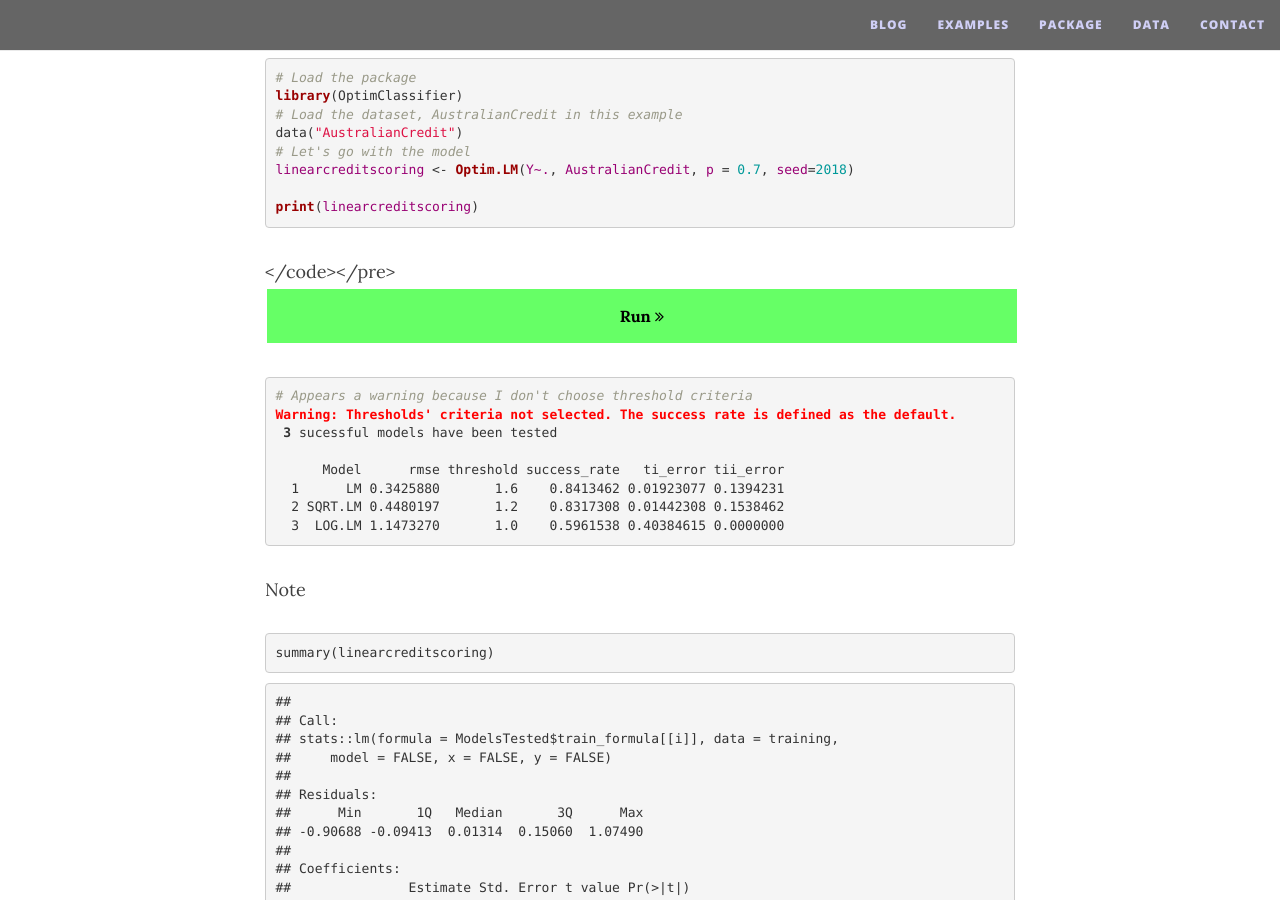
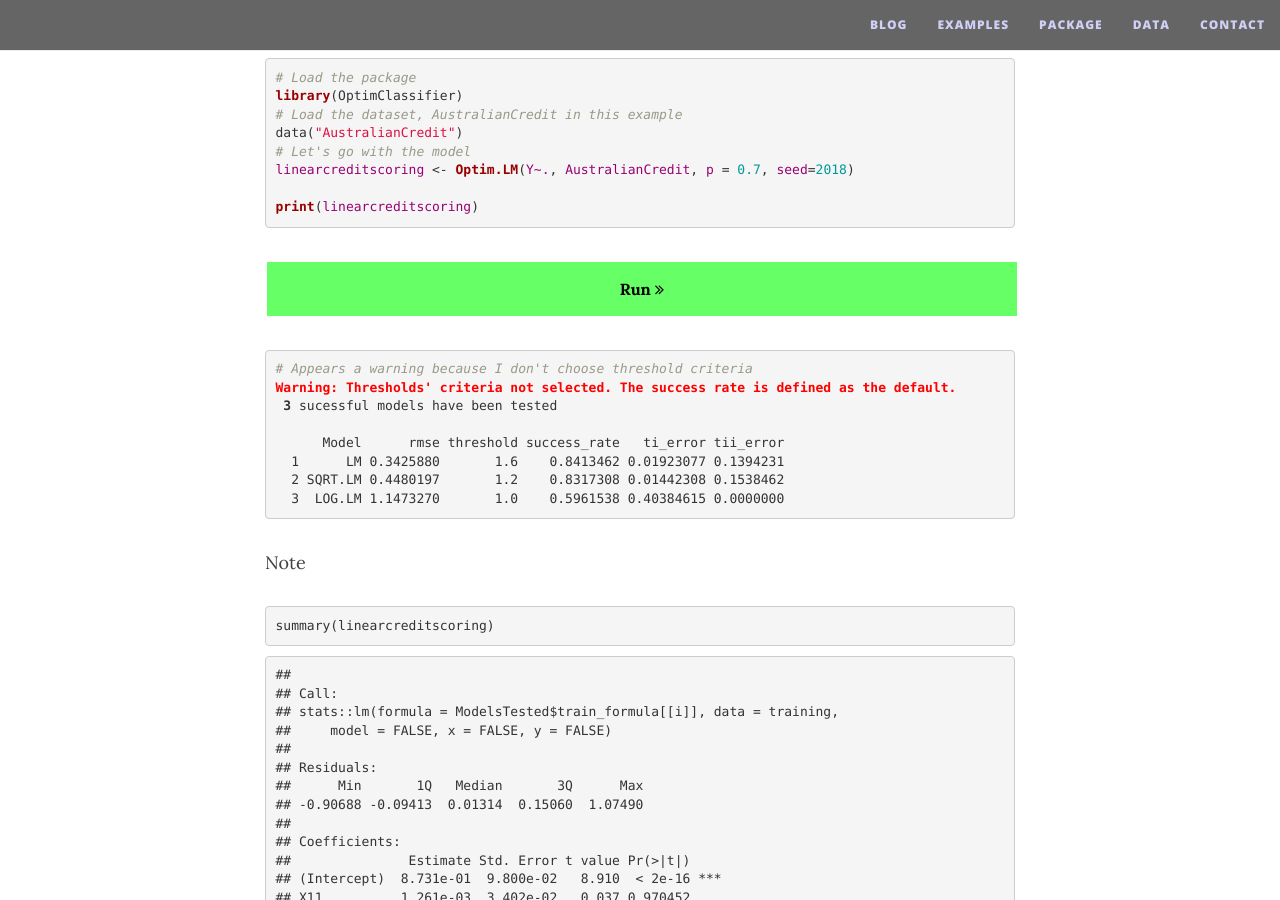
Before and after one commit to economistgame/OptimClassifier, a Jekyll site: the page built from examples/index.md, in a window 1280 px wide and 900 px high, scrolled down 551 px. Built offline with Jekyll 4.4.1, drawn with Linux system fonts in a browser that asks for light colours; nearby versions of some CDN libraries.

Commit message:
Update index.md

```diff
--- a/examples/index.md
+++ b/examples/index.md
@@ -43,7 +43,7 @@ data(<span class="hljs-string">"AustralianCredit"</span>)
 <span class="hljs-comment"># Let's go with the model </span>
 <span class="hljs-literal">linearcreditscoring</span> &lt;- <span class="hljs-keyword">Optim.LM</span>(<span class="hljs-literal">Y~.</span>, <span class="hljs-literal">AustralianCredit</span>, <span class="hljs-literal">p</span> = <span class="hljs-number">0.7</span>, <span class="hljs-literal">seed</span>=<span class="hljs-number">2018</span>)
 
-<span class="hljs-keyword">print</span>(<span class="hljs-literal">linearcreditscoring</span>)</code></pre>
+<span class="hljs-keyword">print</span>(<span class="hljs-literal">linearcreditscoring</span>)
 </code></pre>
 <button style="width:100%" class="method-button" onClick="location.href='#lm'">Run <i class="fa fa-angle-double-right"></i>
 </button>
```
